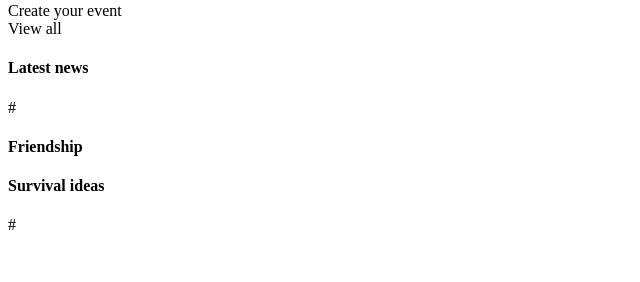
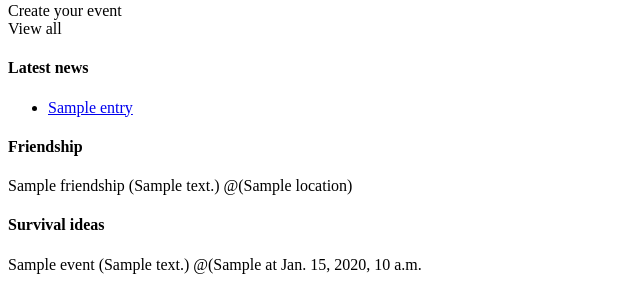
Before and after one commit to Lokenstein/ah10-hel-govtech, a Django app: template ah10_govtech/templates/home.html in a window 1280 px wide. Shown: the part 1515-1797 px from the top of the page, without its empty margins (0-640 px from the left). Before the commit the page ends 1745 px from the top, so only its background shows below. Run offline with Django 3.2, Linux system fonts and the light colour scheme; the template is opened without the code that fills it: most values are stand-ins (such as "Sample title", 1, 10 or a date in 2020).

Commit message:
news feed added to the view

```diff
--- a/ah10_govtech/main/urls.py
+++ b/ah10_govtech/main/urls.py
@@ -11,6 +11,6 @@ urlpatterns = [
     url(r'^rss-list/$', RSSList.as_view()),
     url(r'^$', HomeView.as_view(), name='home'),# eventlist
     url(r'^create-event/$', CreateEventView.as_view(), name='create-event'),
-    url(r'^event-detail/$', EventDetailView.as_view(), name='event-detail'),
+    url(r'^event/(?P<pk>\d+)$', EventDetailView.as_view(), name='event-detail'),
     #url(r'^question-list/$', QuestionListView.as_view(), name='event-detail'),
 ]
--- a/ah10_govtech/templates/home.html
+++ b/ah10_govtech/templates/home.html
@@ -5,7 +5,7 @@
 
     <div class="col s3">"{}"</div>
     <div class="col s6">
-        <a class="btn disabled">{% url "home" %}</a>
+        <a class="btn ">What is this button{% url "home" %}</a>
         <a class="btn disabled">{% url "home" %}</a>
         <a class="btn disabled">{% url "home" %}</a>
 
@@ -96,14 +96,29 @@
 
     <div class="col s4">
         <h4>Latest news</h4>
-        <div class="latest_news">{% url "home" %}</div>
+
+        <ul>
+        {% for entry in feeds %}
+            <li><a href="{{entry.link}}">{{entry.title}}</a></li>
+
+        {% endfor %}
+        </ul>
     </div>
     <div class="col s4">
         <h4>Friendship</h4>
+        {% for friendship in friendships %}
+             <tr class="{% cycle 'row1' 'row2' %}">
+        {{friendship.name}} ({{friendship.description}}) @({{friendship.location}})
+             </tr>
+        {% endfor %}
     </div>
     <div class="col s4">
         <h4>Survival ideas</h4>
-        {% url "home" %}
+        {% for event in events %}
+             <tr class="{% cycle 'row1' 'row2' %}">
+        {{event.name}} ({{event.description}}) @({{event.event_location}} at {{event.event_date}}
+        </tr>
+        {% endfor %}
     </div>
 </div>
 {% endblock %}
```
Also changed, not shown: ah10_govtech/main/forms.py (+7 -0 lines), ah10_govtech/main/views.py (+19 -3 lines), ah10_govtech/templates/main/event_detail.html (renamed from ah10_govtech/templates/events/event_detail.html, +14 -17 lines), ah10_govtech/main/migrations/0002_auto_20170528_0916.py (added), ah10_govtech/templates/main/create_event.html (renamed from ah10_govtech/templates/events/create_event.html), ah10_govtech/templates/main/events_list.html (renamed from ah10_govtech/templates/events/events_list.html).
